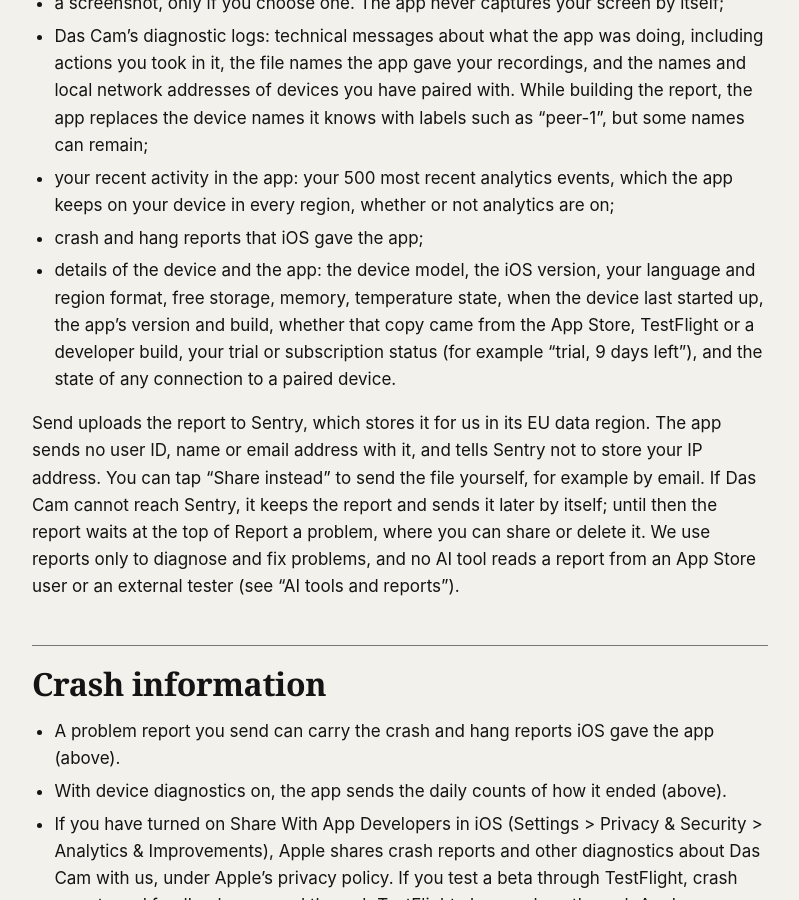
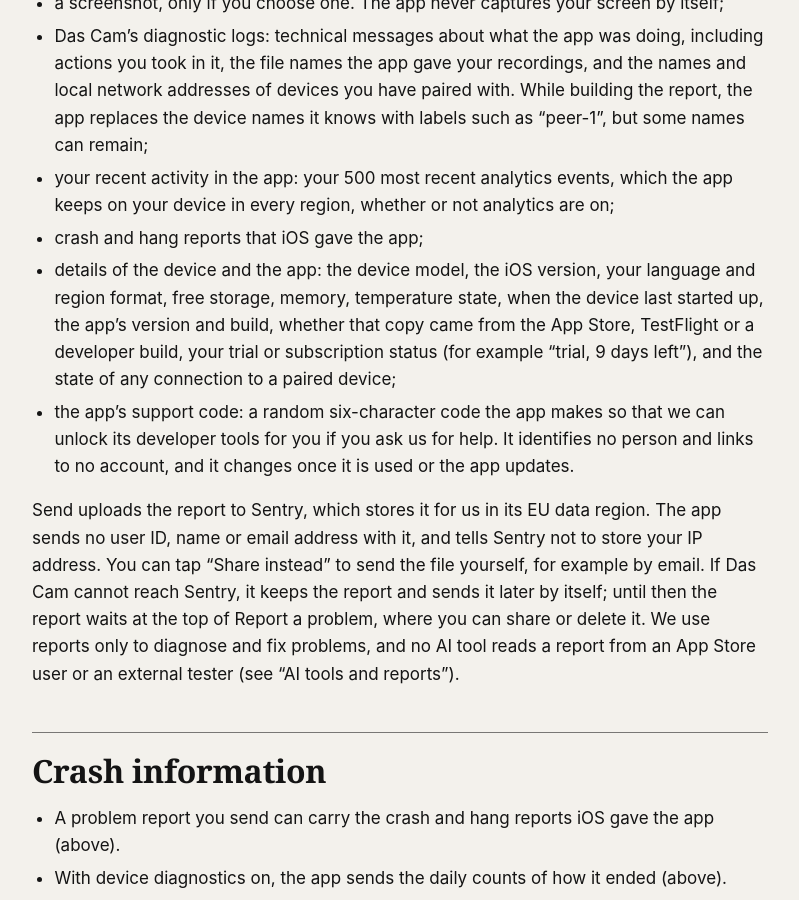
Before and after one commit to env-media/das-cam, a Jekyll site: the page built from privacy/index.md, in a window 1280 px wide and 900 px high, scrolled down 5457 px. Shown: the whole window, without its empty margins (240-1039 px from the left). Built offline with Jekyll 4.4.1, drawn with Linux system fonts in a browser that asks for light colours; our own code applies the rules of GitHub Pages for plain Markdown files; some of the changed text lies outside the part shown.

Commit message:
privacy: the support code in problem reports (UNLOCK6-PP)
- Build 5526 (UNLOCK6) puts the app's support code into every problem
  report, so the report list names it, with a new effective date.
- AJ approved the line on 11-08 (UNLOCK6-PP): it goes live with the
  first TestFlight build that sends the code.

Co-Authored-By: Claude Opus 5.5 (1M context, M4 lane, DSC M4 arbiter #61, session DSC M4 Arbiter #61) <noreply@anthropic.com>

```diff
--- a/privacy/index.md
+++ b/privacy/index.md
@@ -167,7 +167,10 @@ contains:
 - details of the device and the app: the device model, the iOS version, your language and region format, free
   storage, memory, temperature state, when the device last started up, the app's version and build, whether that copy
   came from the App Store, TestFlight or a developer build, your trial or subscription status (for example "trial, 9
-  days left"), and the state of any connection to a paired device.
+  days left"), and the state of any connection to a paired device;
+- the app's support code: a random six-character code the app makes so that we can unlock its developer tools for you
+  if you ask us for help. It identifies no person and links to no account, and it changes once it is used or the app
+  updates.
 
 Send uploads the report to Sentry, which stores it for us in its EU data region. The app sends no user ID, name or
 email address with it, and tells Sentry not to store your IP address. You can tap "Share instead" to send the file
```
Also changed, not shown: other parts of privacy/index.md (+1 -1 lines).
